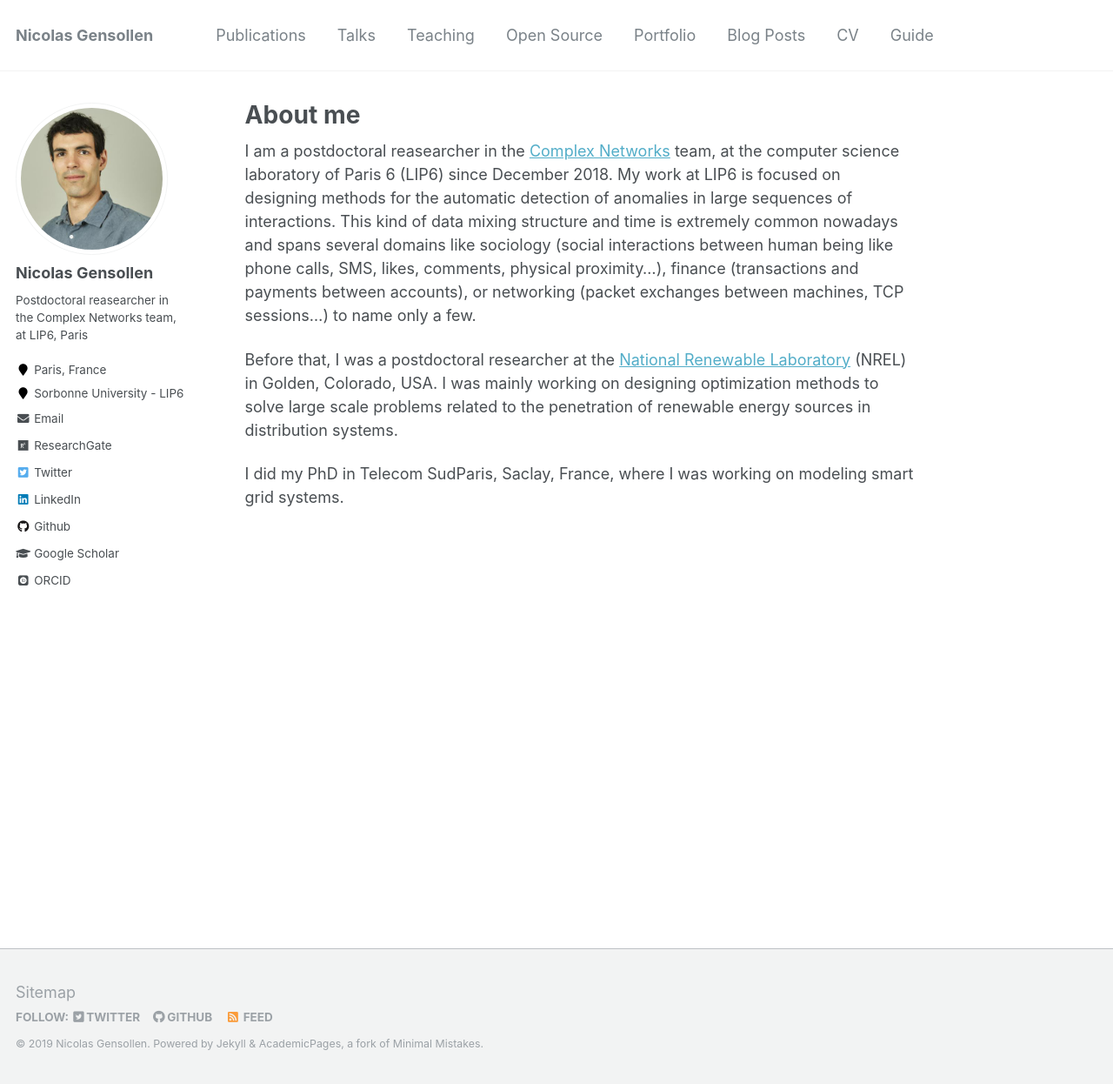
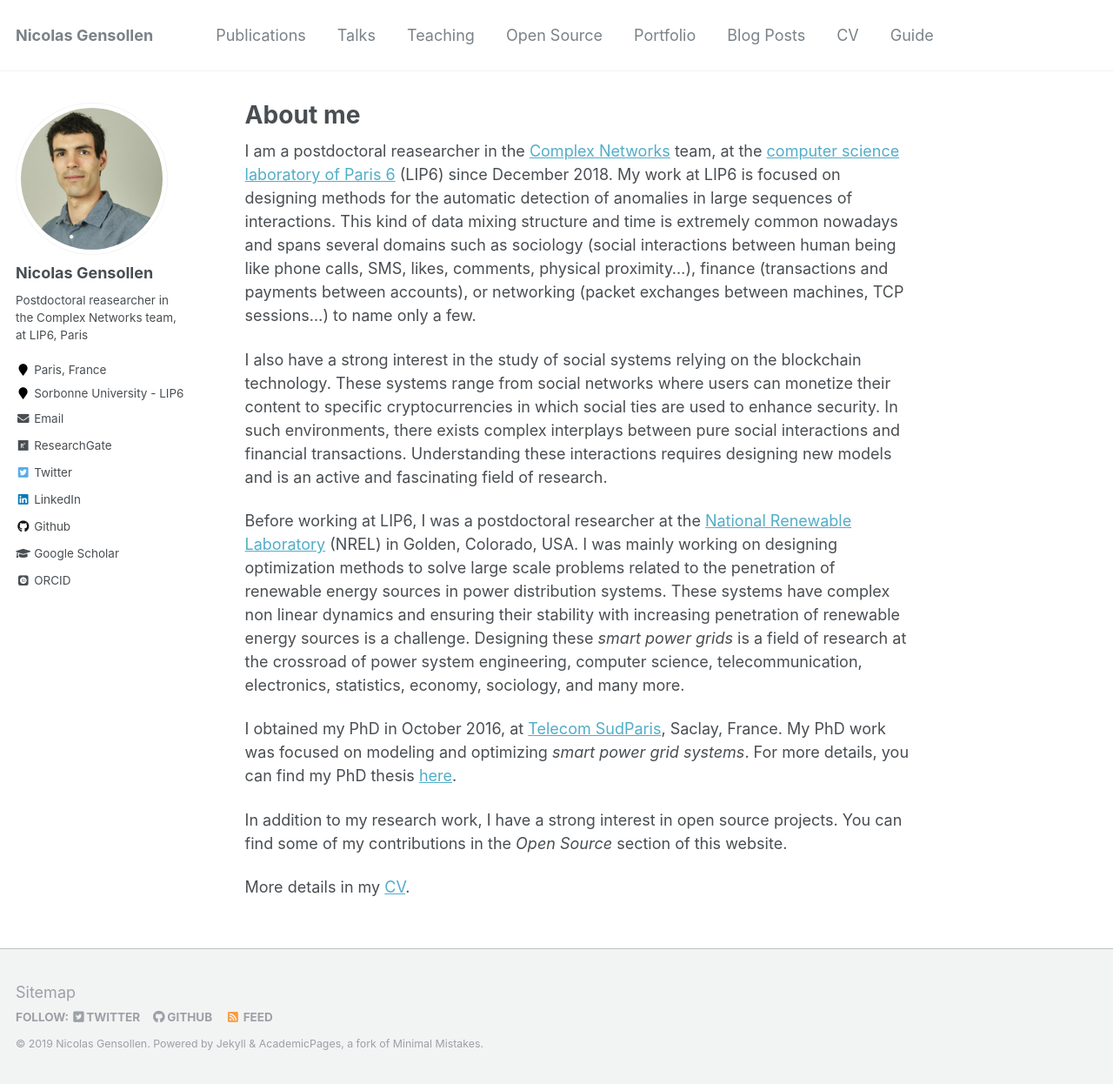
Before and after one commit to NicolasGensollen/nicolasgensollen.github.io, a Jekyll site: the page built from _pages/about.md, in a window 1280 px wide and 1246 px high. Shown: the whole window at 87% size. Built offline with Jekyll 4.4.1, drawn with Linux system fonts in a browser that asks for light colours; some web fonts are replaced.

Commit message:
Update about.md

```diff
--- a/_pages/about.md
+++ b/_pages/about.md
@@ -7,9 +7,14 @@ redirect_from:
   - /about.html
 ---
 
-I am a postdoctoral reasearcher in the [Complex Networks](http://www.complexnetworks.fr/) team, at the computer science laboratory of Paris 6 (LIP6) since December 2018. My work at LIP6 is focused on designing methods for the automatic detection of anomalies in large sequences of interactions. This kind of data mixing structure and time is extremely common nowadays and spans several domains like sociology (social interactions between human being like phone calls, SMS, likes, comments, physical proximity...), finance (transactions and payments between accounts),
-or networking (packet exchanges between machines, TCP sessions...) to name only a few.
+I am a postdoctoral reasearcher in the [Complex Networks](http://www.complexnetworks.fr/) team, at the [computer science laboratory of Paris 6](https://www.lip6.fr/) (LIP6) since December 2018. My work at LIP6 is focused on designing methods for the automatic detection of anomalies in large sequences of interactions. This kind of data mixing structure and time is extremely common nowadays and spans several domains such as sociology (social interactions between human being like phone calls, SMS, likes, comments, physical proximity...), finance (transactions and payments between accounts), or networking (packet exchanges between machines, TCP sessions...) to name only a few.
 
-Before that, I was a postdoctoral researcher at the [National Renewable Laboratory](https://www.nrel.gov/) (NREL) in Golden, Colorado, USA. I was mainly working on designing optimization methods to solve large scale problems related to the penetration of renewable energy sources in distribution systems.
+I also have a strong interest in the study of social systems relying on the blockchain technology. These systems range from social networks where users can monetize their content to specific cryptocurrencies in which social ties are used to enhance security. In such environments, there exists complex interplays between pure social interactions and financial transactions. Understanding these interactions requires designing new models and is an active and fascinating field of research.
 
-I did my PhD in Telecom SudParis, Saclay, France, where I was working on modeling smart grid systems.
+Before working at LIP6, I was a postdoctoral researcher at the [National Renewable Laboratory](https://www.nrel.gov/) (NREL) in Golden, Colorado, USA. I was mainly working on designing optimization methods to solve large scale problems related to the penetration of renewable energy sources in power distribution systems. These systems have complex non linear dynamics and ensuring their stability with increasing penetration of renewable energy sources is a challenge. Designing these *smart power grids* is a field of research at the crossroad of power system engineering, computer science, telecommunication, electronics, statistics, economy, sociology, and many more.
+
+I obtained my PhD in October 2016, at [Telecom SudParis](https://www.telecom-sudparis.eu/), Saclay, France. My PhD work was focused on modeling and optimizing *smart power grid systems*. For more details, you can find my PhD thesis [here](https://tel.archives-ouvertes.fr/tel-01454975/document).
+
+In addition to my research work, I have a strong interest in open source projects. You can find some of my contributions in the *Open Source* section of this website.
+
+More details in my [CV](https://nicolasgensollen.github.io/cv/).
```
